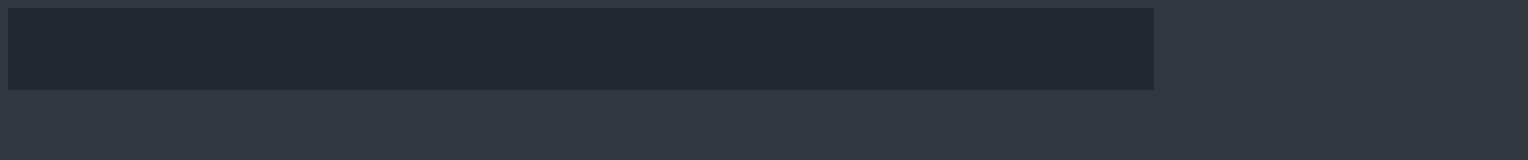
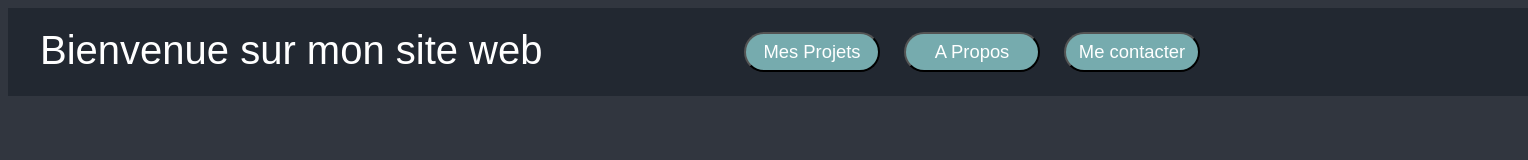
Before and after one commit to shadowforce78/portfolioSaumon, a plain HTML site: page main.html in a window 1280 px wide. Shown: the whole page, 1528 px wide, since content can reach past the window. Drawn offline with Linux system fonts and the light colour scheme.

Commit message:
added btn

```diff
--- a/main.html
+++ b/main.html
@@ -10,7 +10,13 @@
 
 
 <body>
-    <div class="header"></div>
+    <div class="headercontainer">
+        <div class="header"></div>
+        <p class="headertitle">Bienvenue sur mon site web</p>
+        <button class="buttonheader project">Mes Projets</button>
+        <button class="buttonheader about">A Propos</button>
+        <button class="buttonheader contact">Me contacter</button>
+    </div>
 </body>
 
 </html>
--- a/style.css
+++ b/style.css
@@ -1,9 +1,58 @@
-body{
-    background-color: #31363F;
+body {
+    background-color: #31363f;
 }
 
-.header{
+.header {
     background-color: #222831;
-    width: 143.29580348004095vh;
-    height: 10.235414534288639vh;
+    width: 190vh;
+    height: 11vh;
 }
+
+.headertitle {
+    @import url("https://fonts.googleapis.com/css2?family=League+Gothic&display=swap");
+
+    position: absolute;
+    width: 100vh;
+    height: 6.5vh;
+    left: 5vh;
+    top: -2vh;
+
+    font-family: "League Gothic", sans-serif;
+    font-style: normal;
+    font-weight: 400;
+    font-size: 5vh;
+
+    line-height: 5.5vh;
+    display: flex;
+    align-items: center;
+    text-align: center;
+
+    color: #ffffff;
+}
+
+.buttonheader {
+    position: absolute;
+    border-radius: 22px;
+    background-color: #76abae;
+    color: #fff;
+
+    font-size: 2.3vh;
+
+    width: 17vh;
+    height: 5vh;
+
+    top: 4vh;
+    right: 10vh;
+}
+
+.project {
+    right: 50vh;
+}
+
+.about{
+    right: 30vh;
+}
+
+.contact{
+    right: 10vh;
+}
```
